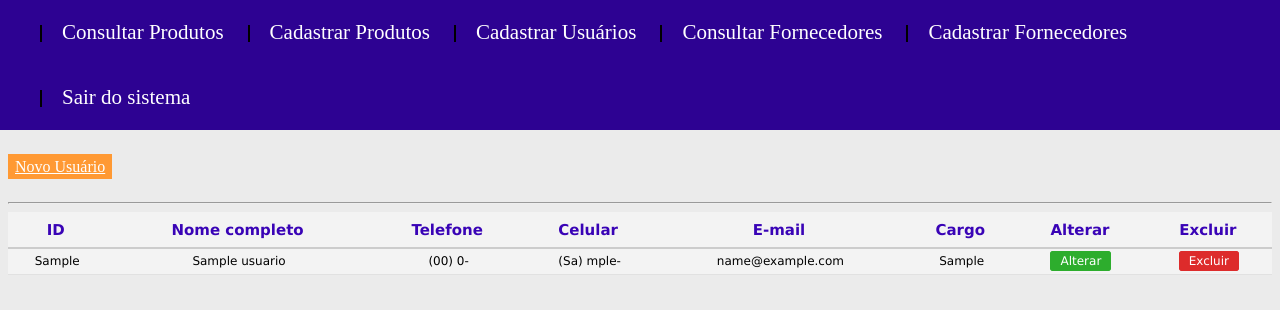
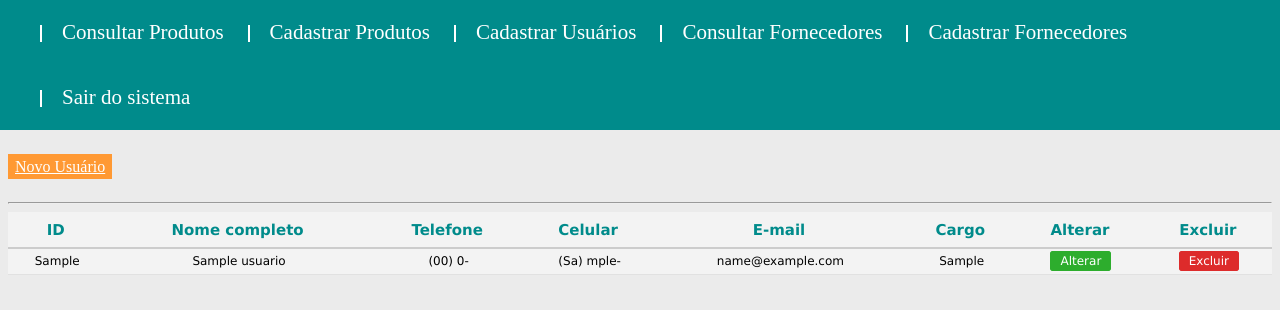
Before and after one commit to Daniel-Otaviano/NIXIS, a PHP site: page /PHP/consultandoUsuario.php in a window 1280 px wide. Shown: the top 310 px of the page. Run offline with PHP 8.4, Linux system fonts and the light colour scheme; the visitor is signed in with stand-in values (Sample User, id 1); tables that the repository leaves empty or names only in its code hold one stand-in row (values such as "Sample post"); data that the repository does not hold is empty.

Commit message:
Altera layout Navbar 4

```diff
--- a/CSS/formataTabelaCrud.css
+++ b/CSS/formataTabelaCrud.css
@@ -46,7 +46,7 @@ h1{
 }
 
 th{
-    color: rgb(57, 3, 182);
+    color: darkcyan;
     font-size: 15px;
     padding-left:4px;
     padding-right:4px;
@@ -114,12 +114,13 @@ tr:hover {
 #menu ul{
   margin: -8px;
   list-style: none;
-  background-color: rgb(45, 2, 146);
+  background-color: darkcyan;
+
 }
 
 #menu ul li{
   display: inline;
-  border-left: 2px solid black;
+  border-left: 2px solid white;
 }
 
 #menu ul li a{
@@ -131,7 +132,7 @@ tr:hover {
 }
 
 #menu ul li a:hover{
-  color: rgb(165, 162, 162);
+  color: rgb(88, 88, 88);
 }
 
 #menu ul li a:focus{
--- a/PHP/consultandoUsuario.php
+++ b/PHP/consultandoUsuario.php
@@ -26,7 +26,7 @@ require "conexao.php";
       <li><a href= "../HTML/cadastrarUsuario.php">Cadastrar Usuários</a></li>
       <li><a href= "../PHP/consultandoFornecedor.php">Consultar Fornecedores</a></li>
       <li><a href= "../HTML/cadastrarFornecedor.php">Cadastrar Fornecedores</a></li>
-      <li><a href="../HTML/logout.php">Sair do sistema</a></li>
+      <li ><a href="../HTML/logout.php">Sair do sistema</a></li>
     </ul>
   </div>
   <br>
```
